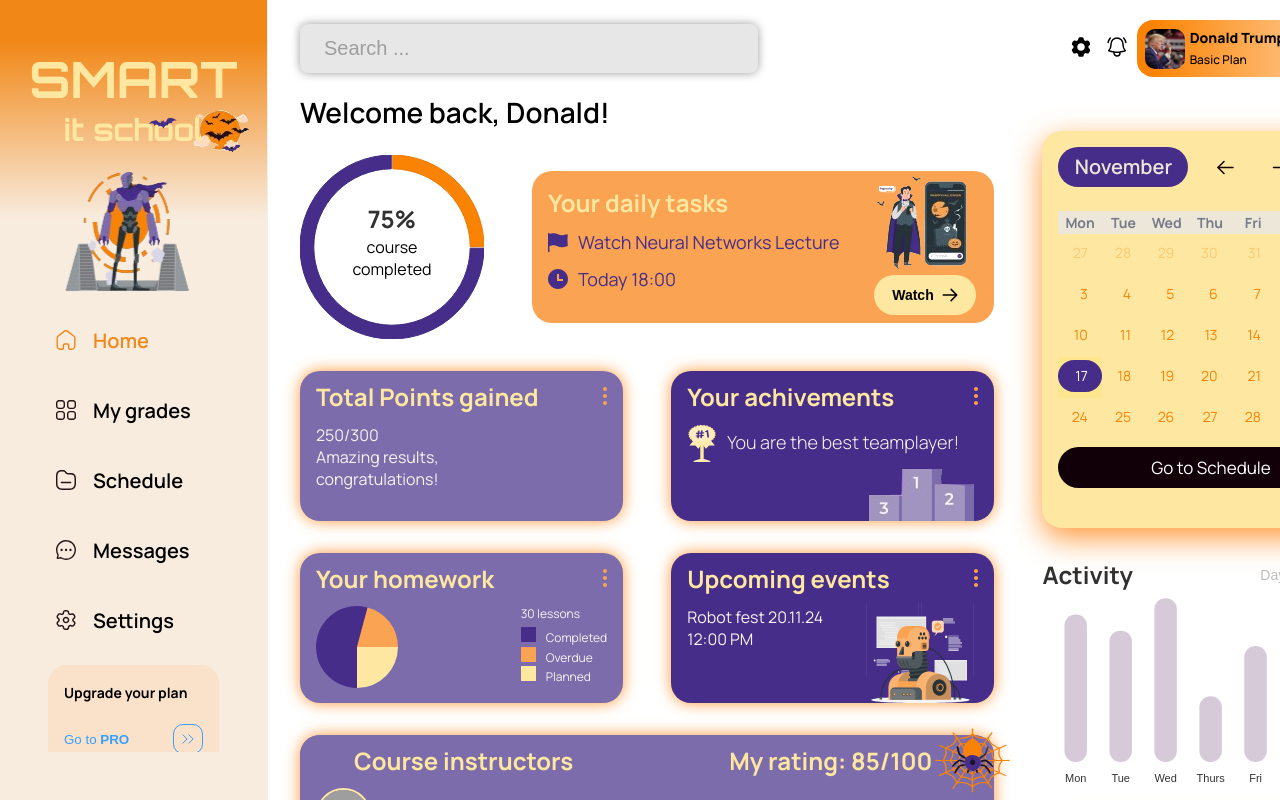
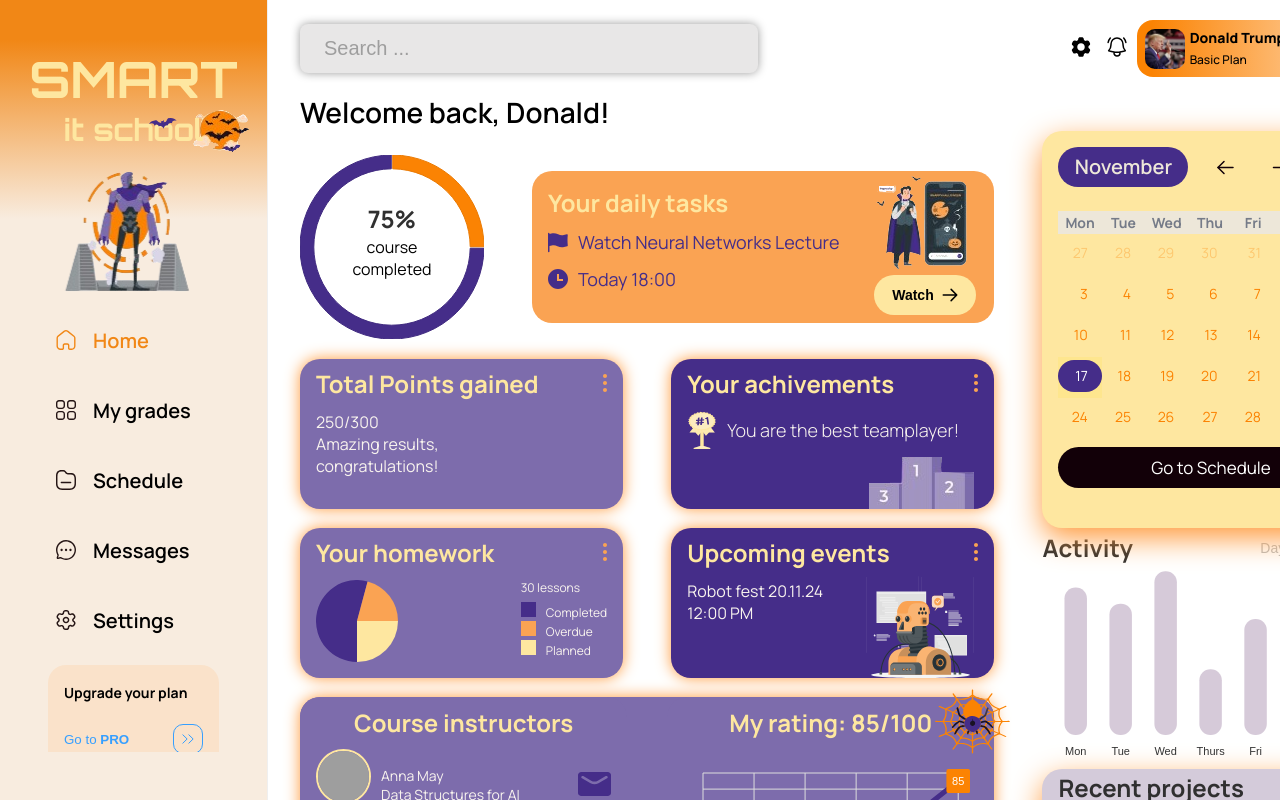
Before and after one commit to SafariOl/Dashboard, a React (Create React App) app: page / in a window 1280 px wide. Built offline with nearby package versions, Linux system fonts and the light colour scheme; grey boxes are pictures that could not be loaded.

Commit message:
styles commit

```diff
--- a/src/style.css
+++ b/src/style.css
@@ -138,7 +138,6 @@ button, input {
   display: flex;
   gap: 3em;
   justify-content: space-between;
-  padding-bottom: 1.5em;
 }
 
 .home {
@@ -372,7 +371,7 @@ header nav input::placeholder {
   width: 100%;
   display: flex;
   flex-direction: column;
-  gap: 2em;
+  gap: 1.2em;
   margin-top: 1.5em;
 }
 
@@ -436,6 +435,7 @@ header nav input::placeholder {
   display: flex;
   flex-direction: column;
   justify-content: space-between;
+  margin-bottom: 2vh;
 }
 
 h3 {
--- a/src/style.scss
+++ b/src/style.scss
@@ -139,7 +139,6 @@ button, input{
     display: flex;
     gap: 3em;
     justify-content: space-between;
-    padding-bottom: 1.5em;
 }
 
 .home{
@@ -376,7 +375,7 @@ header{
     width: 100%;
     display: flex;
     flex-direction: column;
-    gap: 2em;
+    gap: 1.2em;
     margin-top: 1.5em;
 }
 
@@ -437,6 +436,7 @@ header{
     display: flex;
     flex-direction: column;
     justify-content: space-between;
+    margin-bottom: 2vh;
 }
 
 h3{
```
Also changed, not shown: 1 other file (tests, documents, lock files or other folders).
